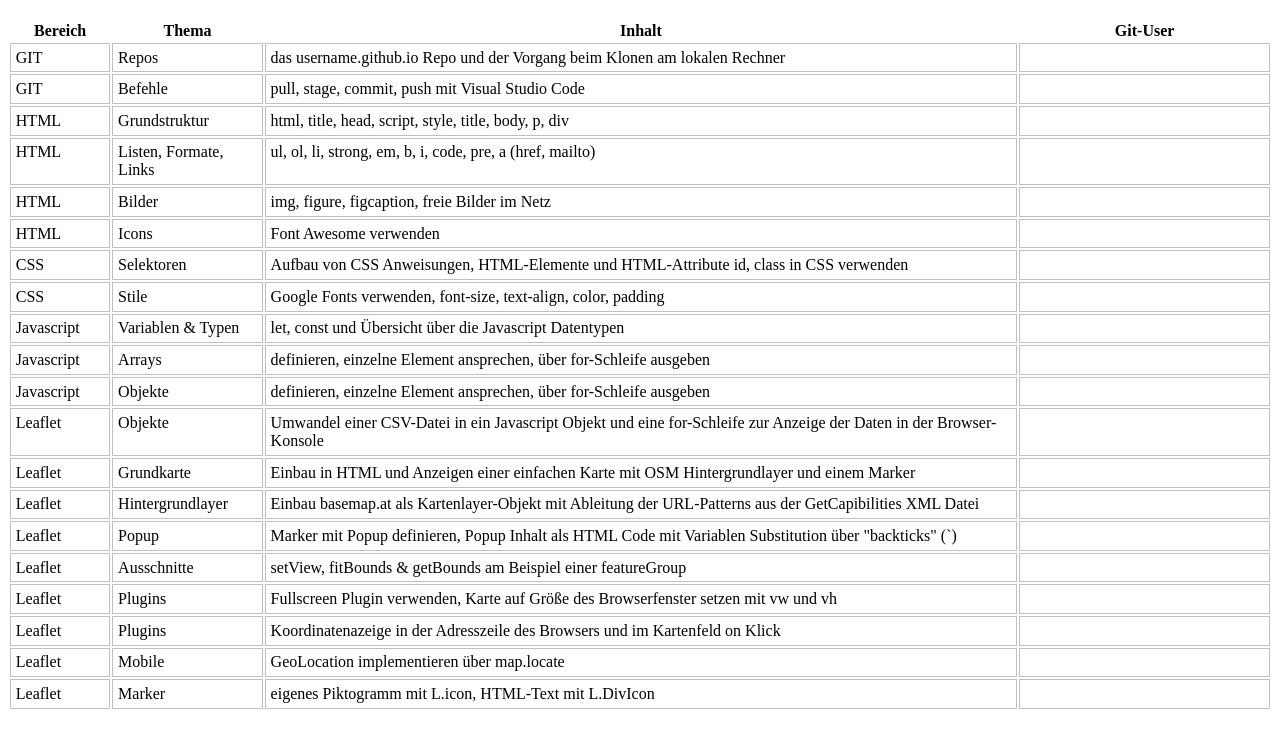
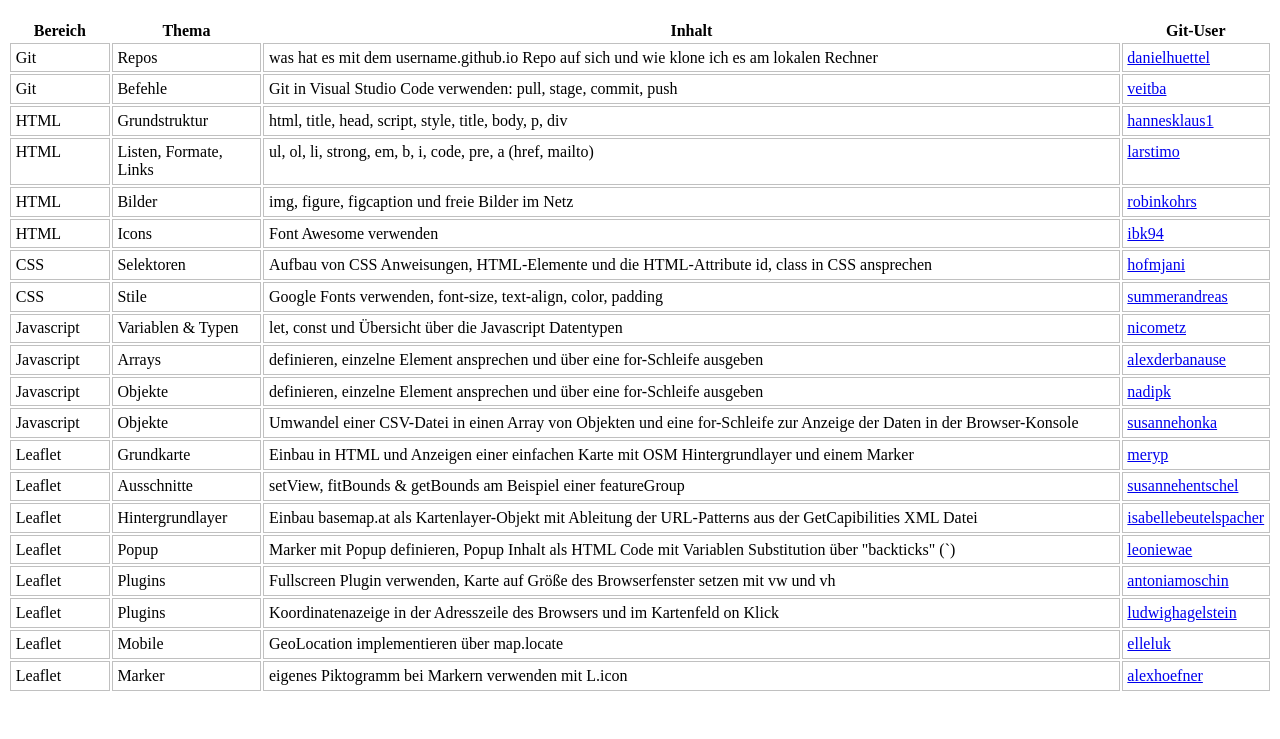
Before and after one commit to webmapping19s/webmapping19s.github.io, a plain HTML site: page course/wl6_themen.html in a window 1280 px wide. Shown: the part 61-800 px from the top of the page. Drawn offline with Linux system fonts and the light colour scheme.

Commit message:
upedate workload 6 topics page

```diff
--- a/course/wl6_themen.html
+++ b/course/wl6_themen.html
@@ -1,5 +1,6 @@
 <!DOCTYPE html>
 <html lang="en">
+
 <head>
     <meta charset="UTF-8">
     <meta name="viewport" content="width=device-width, initial-scale=1.0">
@@ -13,30 +14,39 @@
     </style>
     <title>Workload 6 - Cheatsheets</title>
 </head>
+
 <body>
     <h1>Workload 6 - Cheatsheets</h1>
     <table>
-        <tr><th style="width:8%">Bereich</th><th style="width:12%">Thema</th><th style="width:60%">Inhalt</th><th style="width:20%">Git-User</th></th></tr>
-        <tr><td>GIT</td><td>Repos</td><td>das username.github.io Repo und der   Vorgang beim Klonen am lokalen Rechner</td><td></td></tr>
-        <tr><td>GIT</td><td>Befehle</td><td>pull, stage, commit, push mit Visual Studio Code</td><td></td></tr>
-        <tr><td>HTML</td><td>Grundstruktur</td><td>html, title, head, script, style, title, body, p, div</td><td></td></tr>
-        <tr><td>HTML</td><td>Listen, Formate, Links</td><td>ul, ol, li, strong, em, b, i, code, pre, a (href, mailto)</td><td></td></tr>
-        <tr><td>HTML</td><td>Bilder</td><td>img, figure, figcaption, freie Bilder im Netz</td><td></td></tr>
-        <tr><td>HTML</td><td>Icons</td><td>Font Awesome verwenden</td><td></td></tr>
-        <tr><td>CSS</td><td>Selektoren</td><td>Aufbau von CSS Anweisungen, HTML-Elemente und HTML-Attribute id, class in CSS verwenden</td><td></td></tr>
-        <tr><td>CSS</td><td>Stile</td><td>Google Fonts verwenden, font-size, text-align, color, padding</td><td></td></tr>
-        <tr><td>Javascript</td><td>Variablen & Typen</td><td>let, const und Übersicht über die Javascript Datentypen</td><td></td></tr>
-        <tr><td>Javascript</td><td>Arrays</td><td>definieren, einzelne Element ansprechen, über for-Schleife ausgeben</td><td></td></tr>
-        <tr><td>Javascript</td><td>Objekte</td><td>definieren, einzelne Element ansprechen, über for-Schleife ausgeben</td><td></td></tr>
-        <tr><td>Leaflet</td><td>Objekte</td><td>Umwandel einer CSV-Datei in ein Javascript Objekt und eine for-Schleife zur Anzeige der Daten in der Browser-Konsole</td><td></td></tr>
-        <tr><td>Leaflet</td><td>Grundkarte</td><td>Einbau in HTML und Anzeigen einer einfachen Karte mit OSM Hintergrundlayer und einem Marker</td><td></td></tr>
-        <tr><td>Leaflet</td><td>Hintergrundlayer</td><td>Einbau basemap.at als Kartenlayer-Objekt mit Ableitung der URL-Patterns aus der GetCapibilities XML Datei</td><td></td></tr>
-        <tr><td>Leaflet</td><td>Popup</td><td>Marker mit Popup definieren, Popup Inhalt als HTML Code mit Variablen Substitution über "backticks" (`)</td><td></td></tr>
-        <tr><td>Leaflet</td><td>Ausschnitte</td><td>setView, fitBounds &amp; getBounds am Beispiel einer featureGroup</td><td></td></tr>
-        <tr><td>Leaflet</td><td>Plugins</td><td>Fullscreen Plugin verwenden, Karte auf Größe des Browserfenster setzen mit vw und vh</td><td></td></tr>
-        <tr><td>Leaflet</td><td>Plugins</td><td>Koordinatenazeige in der Adresszeile des Browsers und im Kartenfeld on Klick</td><td></td></tr>
-        <tr><td>Leaflet</td><td>Mobile</td><td>GeoLocation implementieren über map.locate</td><td></td></tr>
-        <tr><td>Leaflet</td><td>Marker</td><td>eigenes Piktogramm mit L.icon, HTML-Text mit L.DivIcon</td><td></td></tr>
+        <tr>
+            <th style="width:8%">Bereich</th>
+            <th style="width:12%">Thema</th>
+            <th style="width:70%">Inhalt</th>
+            <th style="width:10%">Git-User</th>
+            </th>
+        </tr>
+        <tr><td>Git</td><td>Repos</td><td>was hat es mit dem username.github.io Repo auf sich und wie klone ich es am lokalen Rechner</td><td><a href='https://danielhuettel.github.io/wl/6/01_git_repos.pdf'>danielhuettel</td></tr>
+            <tr><td>Git</td><td>Befehle</td><td>Git in Visual Studio Code verwenden: pull, stage, commit, push</td><td><a href='https://veitba.github.io/wl/6/02_git_befehle.pdf'>veitba</td></tr>
+            <tr><td>HTML</td><td>Grundstruktur</td><td>html, title, head, script, style, title, body, p, div</td><td><a href='https://hannesklaus1.github.io/wl/6/03_html_struktur.pdf'>hannesklaus1</td></tr>
+            <tr><td>HTML</td><td>Listen, Formate, Links</td><td>ul, ol, li, strong, em, b, i, code, pre, a (href, mailto)</td><td><a href='https://larstimo.github.io/wl/6/04_html_elemente.pdf'>larstimo</td></tr>
+            <tr><td>HTML</td><td>Bilder</td><td>img, figure, figcaption und freie Bilder im Netz</td><td><a href='https://robinkohrs.github.io/wl/6/05_html_bilder.pdf'>robinkohrs</td></tr>
+            <tr><td>HTML</td><td>Icons</td><td>Font Awesome verwenden</td><td><a href='https://ibk94.github.io/wl/6/06_html_font_awesome.pdf'>ibk94</td></tr>
+            <tr><td>CSS</td><td>Selektoren</td><td>Aufbau von CSS Anweisungen, HTML-Elemente und die HTML-Attribute id, class in CSS ansprechen</td><td><a href='https://hofmjani.github.io/wl/6/07_css_selektoren.pdf'>hofmjani</td></tr>
+            <tr><td>CSS</td><td>Stile</td><td>Google Fonts verwenden, font-size, text-align, color, padding</td><td><a href='https://summerandreas.github.io/wl/6/08_css_stile.pdf'>summerandreas</td></tr>
+            <tr><td>Javascript</td><td>Variablen & Typen</td><td>let, const und Übersicht über die Javascript Datentypen</td><td><a href='https://nicometz.github.io/wl/6/09_js_variablen.pdf'>nicometz</td></tr>
+            <tr><td>Javascript</td><td>Arrays</td><td>definieren, einzelne Element ansprechen und über eine for-Schleife ausgeben</td><td><a href='https://alexderbanause.github.io/wl/6/10_js_arrays.pdf'>alexderbanause</td></tr>
+            <tr><td>Javascript</td><td>Objekte</td><td>definieren, einzelne Element ansprechen und über eine for-Schleife ausgeben</td><td><a href='https://nadipk.github.io/wl/6/11_js_objekte.pdf'>nadipk</td></tr>
+            <tr><td>Javascript</td><td>Objekte</td><td>Umwandel einer CSV-Datei in einen Array von Objekten und eine for-Schleife zur Anzeige der Daten in der Browser-Konsole</td><td><a href='https://susannehonka.github.io/wl/6/12_js_csv_to_js.pdf'>susannehonka</td></tr>
+            <tr><td>Leaflet</td><td>Grundkarte</td><td>Einbau in HTML und Anzeigen einer einfachen Karte mit OSM Hintergrundlayer und einem Marker</td><td><a href='https://meryp.github.io/wl/6/13_leaflet_grundkarte.pdf'>meryp</td></tr>
+            <tr><td>Leaflet</td><td>Ausschnitte</td><td>setView, fitBounds &amp; getBounds am Beispiel einer featureGroup</td><td><a href='https://susannehentschel.github.io/wl/6/14_leaflet_ausschnitte.pdf'>susannehentschel</td></tr>
+            <tr><td>Leaflet</td><td>Hintergrundlayer</td><td>Einbau basemap.at als Kartenlayer-Objekt mit Ableitung der URL-Patterns aus der GetCapibilities XML Datei</td><td><a href='https://isabellebeutelspacher.github.io/wl/6/15_leaflet_basemap_at.pdf'>isabellebeutelspacher</td></tr>
+            <tr><td>Leaflet</td><td>Popup</td><td>Marker mit Popup definieren, Popup Inhalt als HTML Code mit Variablen Substitution über "backticks" (`)</td><td><a href='https://leoniewae.github.io/wl/6/16_leaflet_popup.pdf'>leoniewae</td></tr>
+            <tr><td>Leaflet</td><td>Plugins</td><td>Fullscreen Plugin verwenden, Karte auf Größe des Browserfenster setzen mit vw und vh</td><td><a href='https://antoniamoschin.github.io/wl/6/17_leaflet_fullscreen.pdf'>antoniamoschin</td></tr>
+            <tr><td>Leaflet</td><td>Plugins</td><td>Koordinatenazeige in der Adresszeile des Browsers und im Kartenfeld on Klick</td><td><a href='https://ludwighagelstein.github.io/wl/6/18_leaflet_koordinaten.pdf'>ludwighagelstein</td></tr>
+            <tr><td>Leaflet</td><td>Mobile</td><td>GeoLocation implementieren über map.locate</td><td><a href='https://elleluk.github.io/wl/6/19_leaflet_geolocation.pdf'>elleluk</td></tr>
+            <tr><td>Leaflet</td><td>Marker</td><td>eigenes Piktogramm bei Markern verwenden mit L.icon</td><td><a href='https://alexhoefner.github.io/wl/6/20_leaflet_icons.pdf'>alexhoefner</td></tr>
+
     </table>
 </body>
+
 </html>
```
